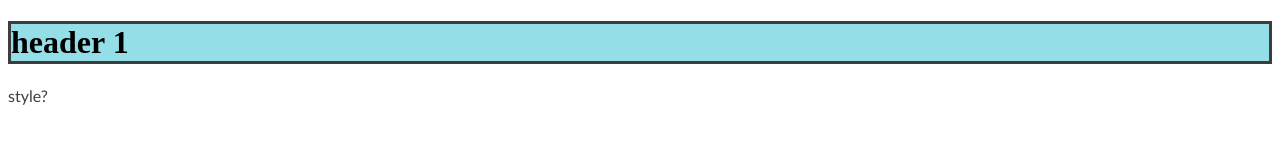
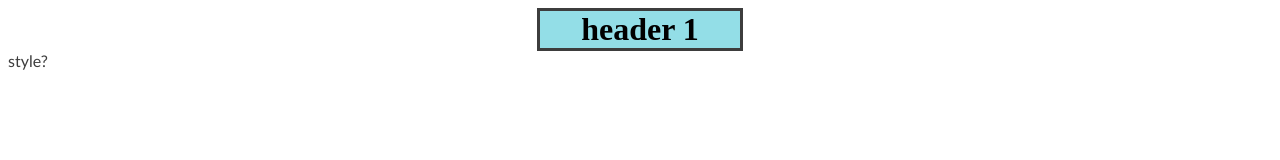
Before and after one commit to samanthamcloughlin/MyWebsite, a plain HTML site: page index.html in a window 1280 px wide. Drawn offline with Linux system fonts and the light colour scheme.

Commit message:
figure out how to center something

```diff
--- a/index.html
+++ b/index.html
@@ -2,7 +2,7 @@
 <html>
 <head>
   <style>
-    h1 {background-color: #93DEE7; border: solid #3D3D3D}
+    h1 {background-color: #93DEE7; border: solid #3D3D3D; text-align: center; width: 200px; position: relative; margin: auto}
   </style>
 </head>
 
```
